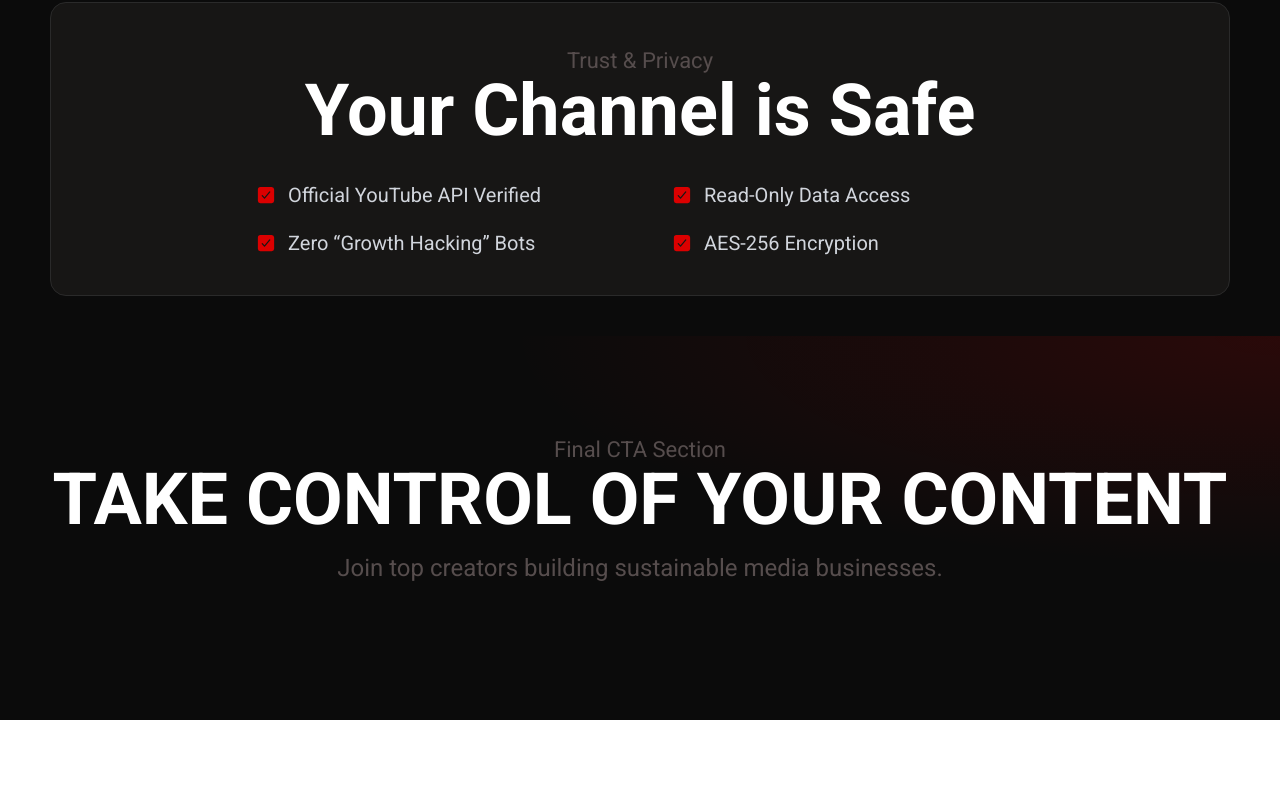
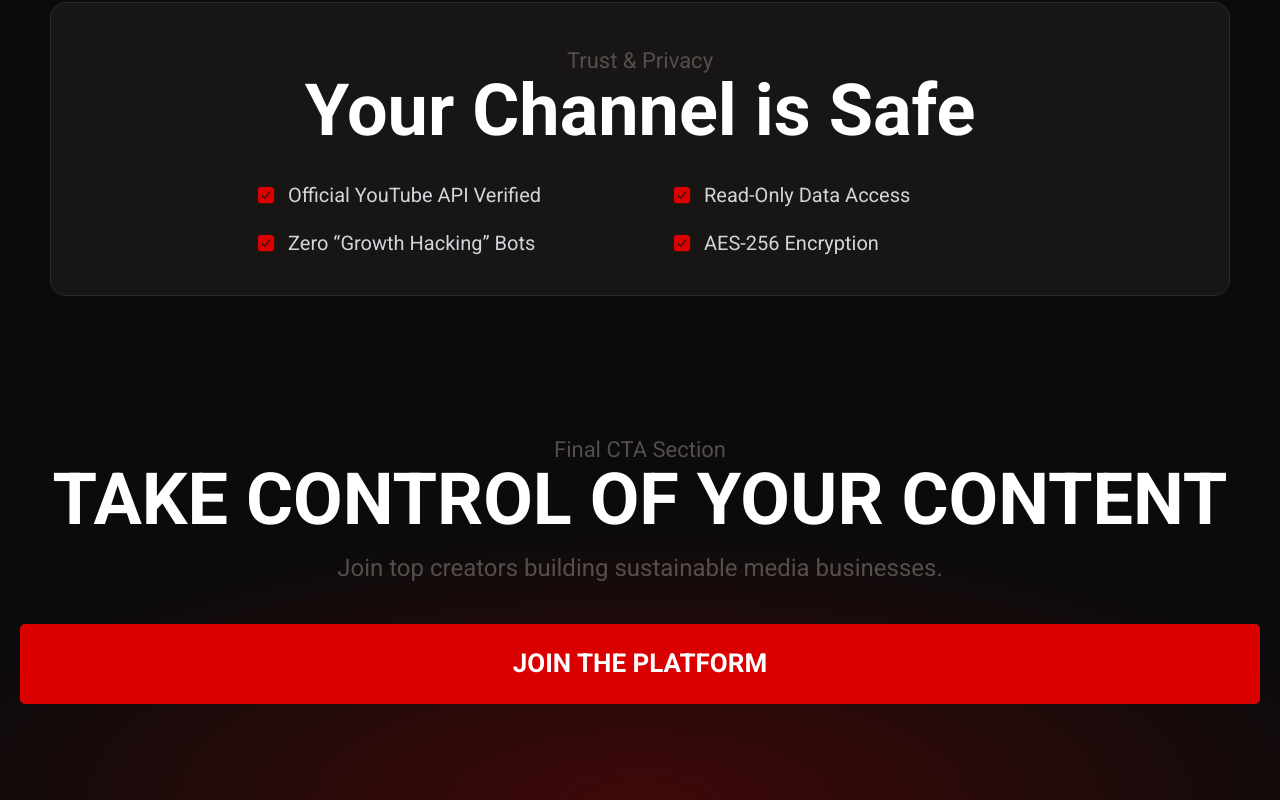
Before and after one commit to Naman830/Youtube-Management-System-, a React app in the folder frontend/: page / in a window 1280 px wide. Shown: the part 2417-3217 px from the top of the page. Before the commit the page ends 3137 px from the top, so only its background shows below. Built offline with nearby package versions, Linux system fonts and the light colour scheme; the HTML template or start-up script is replaced by a standard one.

Commit message:
button and text of cta done

```diff
--- a/frontend/src/pages/landing/sections/CTA.jsx
+++ b/frontend/src/pages/landing/sections/CTA.jsx
@@ -1,9 +1,9 @@
-import React from 'react'
+import {Link} from 'react-router-dom';
 
 const CTA = () => {
   return (
     <section className="cta_section relative h-full pb-24 pt-24 overflow-hidden text-white">
-      <div className="cta_container text-center px-5 ">
+      <div className="cta_container text-center px-5 mx-auto max-w-7xl">
         <div className="cta_text_container text-center mb-10">
           <p className="md:text-[22px] sm:text-[20px] md:leading-9 sm:leading-7 text-[18px] leading-5 font-regular mx-auto text-[var(--gray-color)] ">
             Final CTA Section
@@ -16,6 +16,10 @@ const CTA = () => {
           </p>
         </div>
 
+        <div>
+            <Link to="/" className="btn_primary cta_landing_button">JOIN THE PLATFORM</Link>
+        </div>
+
       </div>
     </section>
   )
--- a/frontend/src/styles/globals.css
+++ b/frontend/src/styles/globals.css
@@ -154,12 +154,21 @@ body {
 
 /* CTA section */
 
-.cta_section{
-   background:
-    radial-gradient(
-      100% 100% at 100% 0%,
-      rgba(219, 0, 0, 0.15),
+.cta_section {
+    background: radial-gradient(
+      100% 100% at 50% 100%,
+      rgba(219, 0, 0, 0.25),
       transparent 60%
     ),
     #0b0b0b;
 }
+
+.cta_landing_button{
+  font-weight: 700;
+  font-size: 26px;
+
+  width: 100%;
+  height: 80px;
+  display: grid;
+  place-items: center;
+}
```
